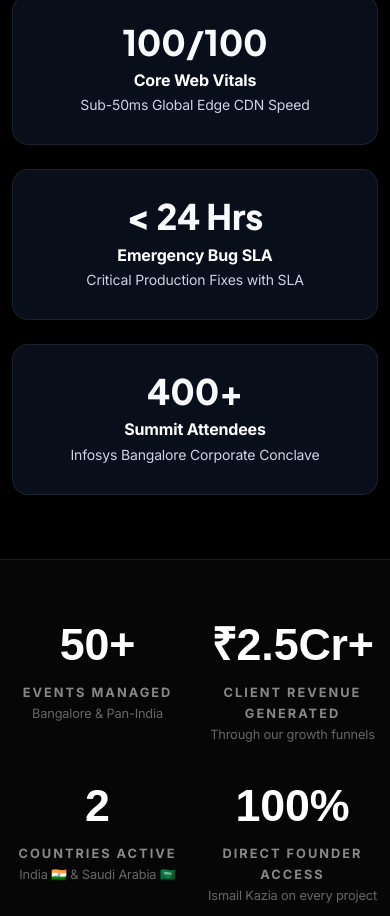
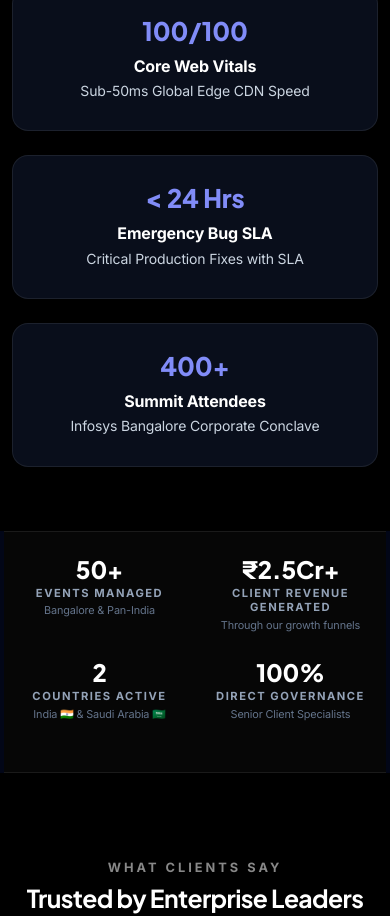
Before and after one commit to ismailkazia302-bot/samrat-global, a website: page index.html in a window 390 px wide. Shown: the part 4316-5232 px from the top of the page. Drawn offline with nearby package versions, Linux system fonts and the light colour scheme.

Commit message:
fix(mobile): adjust font size of 2.5Cr+ metric to fluid clamp(1.5rem, 5vw, 2.5rem) to prevent mobile screen cut off

```diff
--- a/index.html
+++ b/index.html
@@ -251,10 +251,42 @@
     }
 
     .case-metric {
-      font-size: 2.2rem;
+      font-size: clamp(1.6rem, 4.5vw, 2.2rem);
       font-weight: 900;
-      color: var(--gold-primary);
-      line-height: 1;
+      color: #818CF8;
+      line-height: 1.1;
+      white-space: nowrap;
+    }
+
+    .stat-number {
+      font-size: clamp(1.5rem, 5vw, 2.5rem);
+      font-weight: 900;
+      color: #FFFFFF;
+      font-family: 'Plus Jakarta Sans', sans-serif;
+      line-height: 1.1;
+      white-space: nowrap;
+      margin-bottom: 4px;
+    }
+    .stat-label {
+      font-size: clamp(0.7rem, 2vw, 0.8rem);
+      font-weight: 700;
+      letter-spacing: 1.5px;
+      color: #94A3B8;
+      text-transform: uppercase;
+      line-height: 1.3;
+    }
+    .stat-sub {
+      font-size: clamp(0.68rem, 1.8vw, 0.78rem);
+      color: #64748B;
+      margin-top: 2px;
+    }
+    @media (max-width: 576px) {
+      .stat-number {
+        font-size: 1.5rem !important;
+      }
+      .case-metric {
+        font-size: 1.6rem !important;
+      }
     }
 
     /* UNIVERSAL HIGH-CONTRAST FONT VISIBILITY (GALICON 2026) */
@@ -518,27 +550,27 @@
 
   <!-- STATS BAR SECTION -->
   <section class="stats-bar-section">
-    <div class="container-fluid px-lg-5">
-      <div class="row text-center py-5" style="border-top:1px solid rgba(255,255,255,0.08); border-bottom:1px solid rgba(255,255,255,0.08); background:#060606;">
-        <div class="col-6 col-md-3 mb-4 mb-md-0">
-          <div style="font-size:2.8rem; font-weight:900; color:#FFFFFF; font-family:Poppins,sans-serif;">50+</div>
-          <div style="font-size:0.8rem; font-weight:700; letter-spacing:2px; color:#888; text-transform:uppercase;">Events Managed</div>
-          <div style="font-size:0.8rem; color:#666;">Bangalore & Pan-India</div>
+    <div class="container-fluid px-3 px-lg-5">
+      <div class="row text-center py-4 py-md-5" style="border-top:1px solid rgba(255,255,255,0.08); border-bottom:1px solid rgba(255,255,255,0.08); background:#060606;">
+        <div class="col-6 col-md-3 mb-4 mb-md-0 px-2">
+          <div class="stat-number">50+</div>
+          <div class="stat-label">Events Managed</div>
+          <div class="stat-sub">Bangalore & Pan-India</div>
         </div>
-        <div class="col-6 col-md-3 mb-4 mb-md-0">
-          <div style="font-size:2.8rem; font-weight:900; color:#FFFFFF; font-family:Poppins,sans-serif;">₹2.5Cr+</div>
-          <div style="font-size:0.8rem; font-weight:700; letter-spacing:2px; color:#888; text-transform:uppercase;">Client Revenue Generated</div>
-          <div style="font-size:0.8rem; color:#666;">Through our growth funnels</div>
+        <div class="col-6 col-md-3 mb-4 mb-md-0 px-2">
+          <div class="stat-number">₹2.5Cr+</div>
+          <div class="stat-label">Client Revenue Generated</div>
+          <div class="stat-sub">Through our growth funnels</div>
         </div>
-        <div class="col-6 col-md-3">
-          <div style="font-size:2.8rem; font-weight:900; color:#FFFFFF; font-family:Poppins,sans-serif;">2</div>
-          <div style="font-size:0.8rem; font-weight:700; letter-spacing:2px; color:#888; text-transform:uppercase;">Countries Active</div>
-          <div style="font-size:0.8rem; color:#666;">India 🇮🇳 & Saudi Arabia 🇸🇦</div>
+        <div class="col-6 col-md-3 mb-4 mb-md-0 px-2">
+          <div class="stat-number">2</div>
+          <div class="stat-label">Countries Active</div>
+          <div class="stat-sub">India 🇮🇳 & Saudi Arabia 🇸🇦</div>
         </div>
-        <div class="col-6 col-md-3">
-          <div style="font-size:2.8rem; font-weight:900; color:#FFFFFF; font-family:Poppins,sans-serif;">100%</div>
-          <div style="font-size:0.8rem; font-weight:700; letter-spacing:2px; color:#888; text-transform:uppercase;">Direct Founder Access</div>
-          <div style="font-size:0.8rem; color:#666;">Ismail Kazia on every project</div>
+        <div class="col-6 col-md-3 px-2">
+          <div class="stat-number">100%</div>
+          <div class="stat-label">Direct Governance</div>
+          <div class="stat-sub">Senior Client Specialists</div>
         </div>
       </div>
     </div>
```
